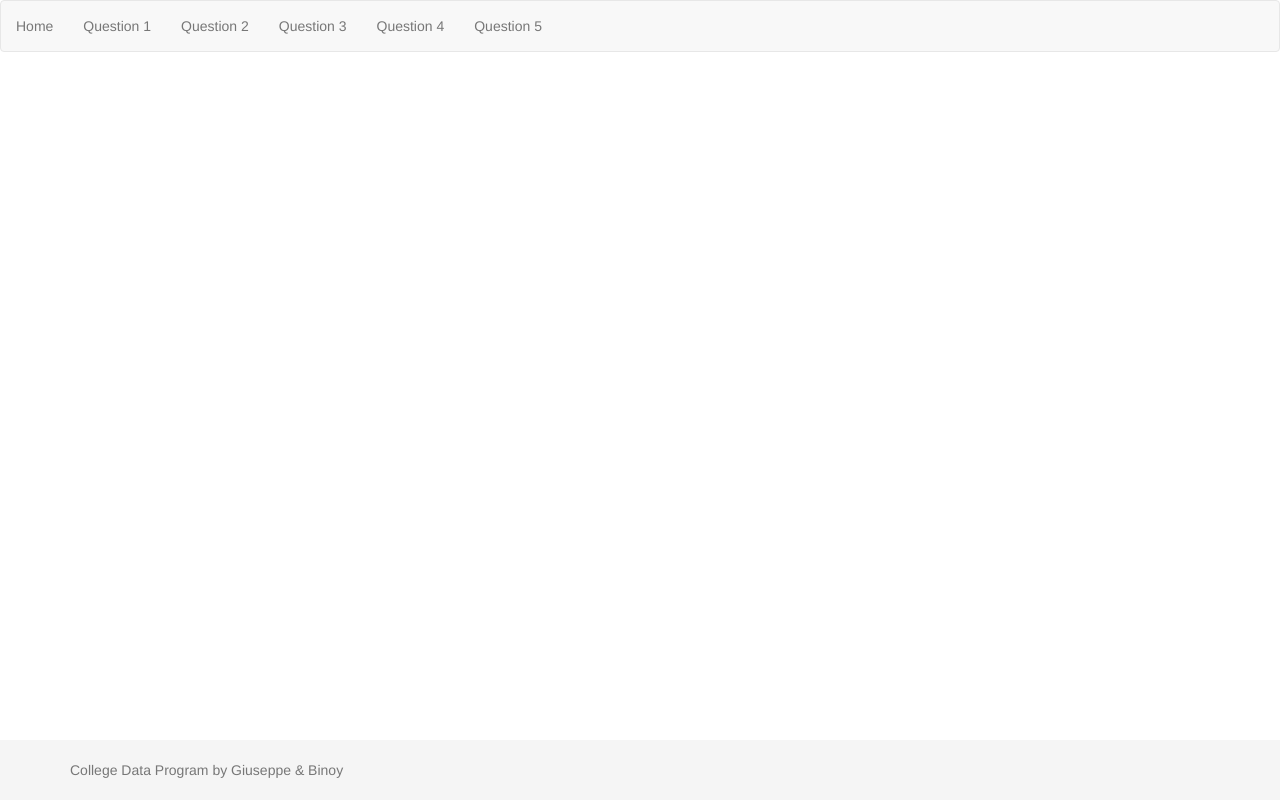
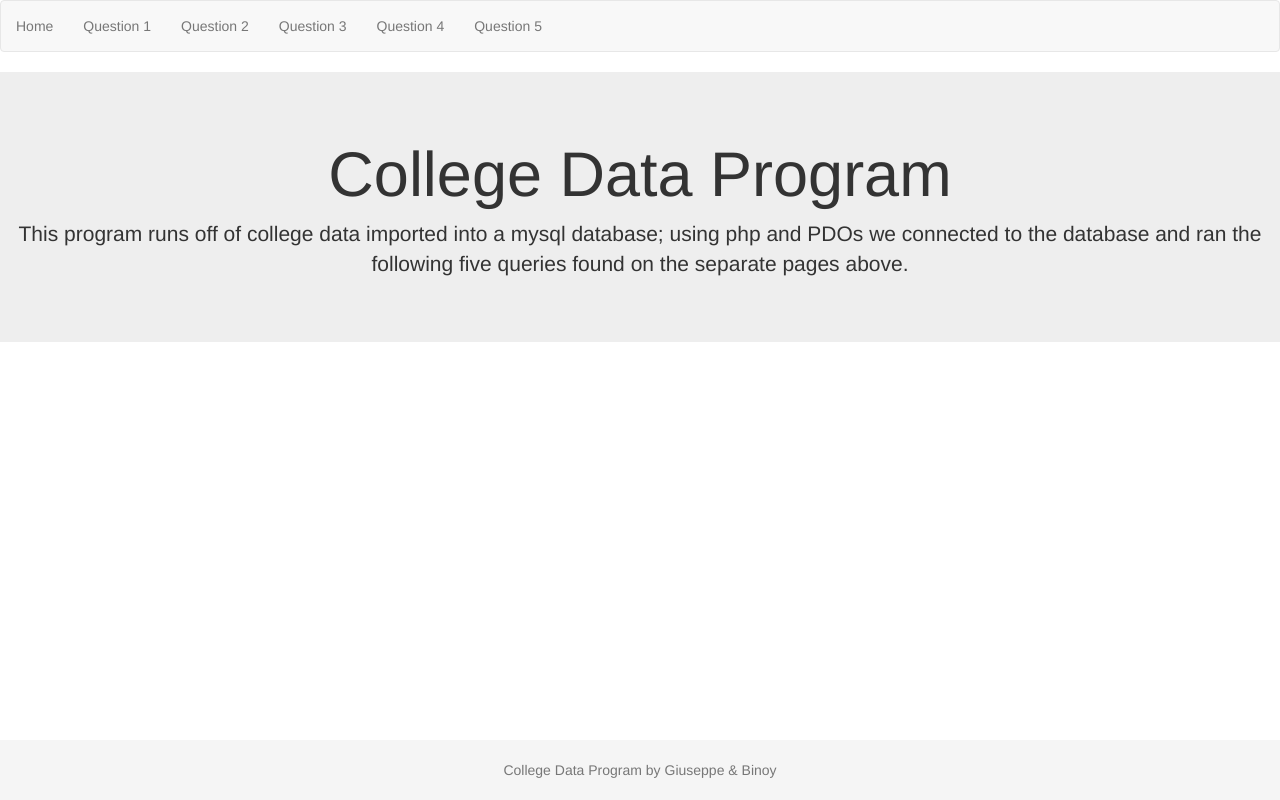
Before and after one commit to binoy14/IS218-Final-Project, a PHP site: page / in a window 1280 px wide. Run offline with PHP 8.4, Linux system fonts and the light colour scheme.

Commit message:
Added jumbotron to homepage

```diff
--- a/index.php
+++ b/index.php
@@ -22,6 +22,14 @@
 			spl_autoload_register('autoload');
 			new classes\program;
 		?>
+		<div class="jumbotron">
+		  <h1>College Data Program</h1>
+		  <p>
+		  		This program runs off of college data imported into a mysql database;
+		  		using php and PDOs we connected to the database and ran the following
+		  		five queries found on the separate pages above.
+		  </p>
+		</div>
 		<footer class="footer">
 			<div class="container">
 				<p class="muted-text">College Data Program by Giuseppe & Binoy</p>
--- a/public/css/style.css
+++ b/public/css/style.css
@@ -1,3 +1,6 @@
+div.jumbotron h1,p{
+	text-align: center;
+}
 .footer {
     position: absolute;
     bottom: 0;
```
